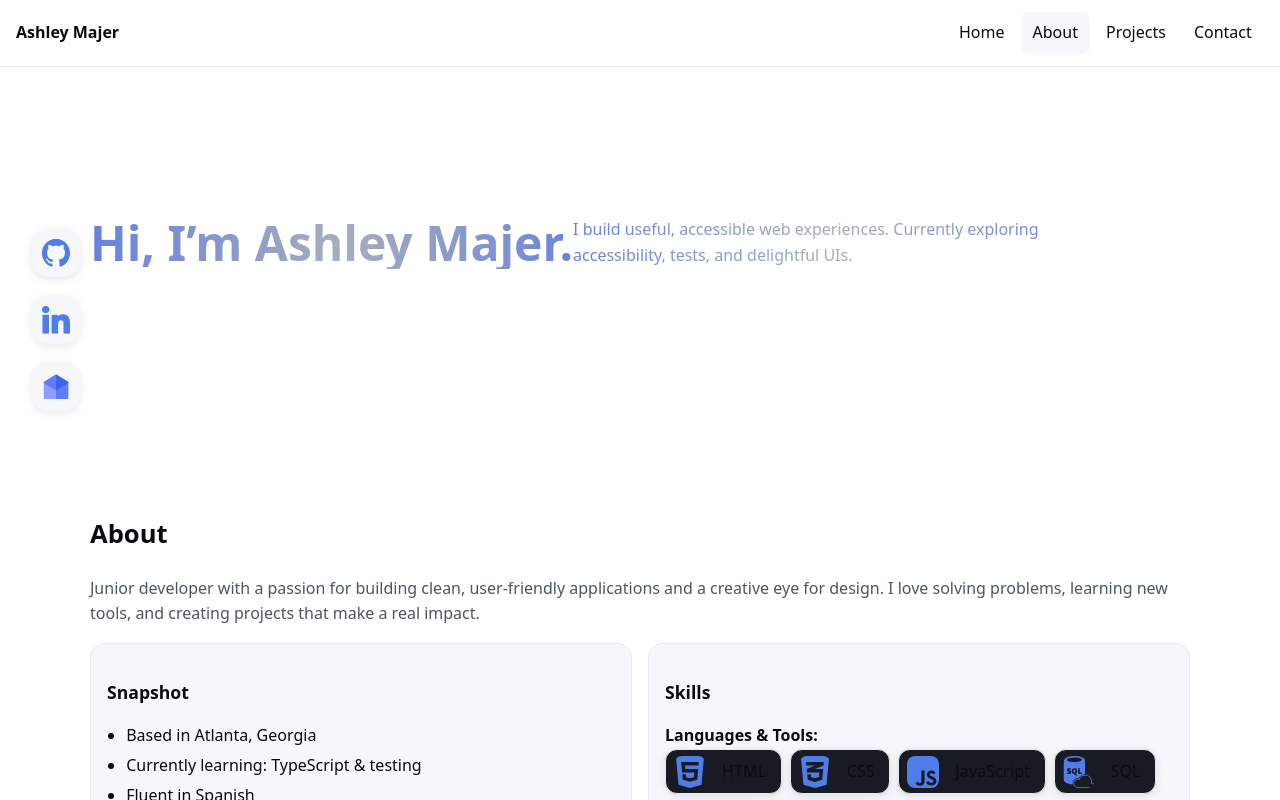
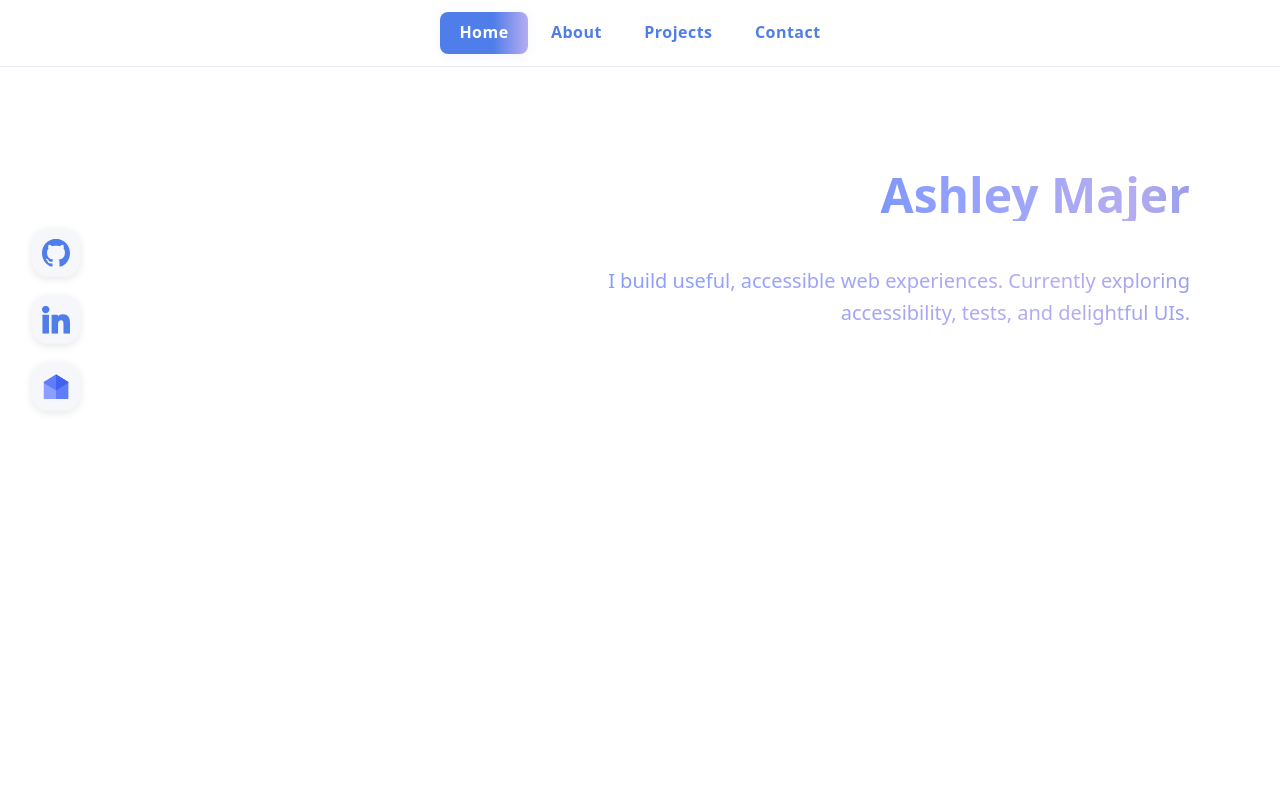
Before and after one commit to MajerAsh/AMajerWebsite, a React (Vite) app: page / in a window 1280 px wide. Shown: the top 800 px of the page. Built offline with nearby package versions, Linux system fonts and the light colour scheme.

Commit message:
animation and styling

```diff
--- a/src/App.jsx
+++ b/src/App.jsx
@@ -49,13 +49,7 @@ export default function App() {
     <div className="site">
       <header className="site__header" role="banner">
         <nav className="nav" aria-label="Primary">
-          <a
-            className="brand"
-            href="#home"
-            onClick={(e) => handleNavClick(e, "home")}
-          >
-            Ashley Majer
-          </a>
+          {/* Removed brand for centered nav */}
           <button
             className="nav__toggle"
             aria-controls="nav-menu"
@@ -64,7 +58,11 @@ export default function App() {
           >
             <span className="sr-only">Menu</span>☰
           </button>
-          <ul id="nav-menu" className="nav__list" data-collapsed={!menuOpen}>
+          <ul
+            id="nav-menu"
+            className="nav__list nav__list--centered"
+            data-collapsed={!menuOpen}
+          >
             <li>
               <a
                 href="#home"
--- a/src/pages/Home.jsx
+++ b/src/pages/Home.jsx
@@ -2,12 +2,13 @@ import React from "react";
 
 export default function Home() {
   return (
-    <section className="hero container">
-      <div className="hero__text">
-        <h1 className="h1 animated-text">
-          Hi, I’m <span className="underline">Ashley Majer</span>.
-        </h1>
-        <p className="lead animated-text">
+    <section className="hero container hero-full">
+      <div className="hero__text hero-animated">
+        <div className="hero-header-row">
+          <span className="h1 hero-hi animate-hi">Hi, I’m</span>
+          <span className="h1 hero-name animate-name">Ashley Majer</span>
+        </div>
+        <p className="lead hero-lead animate-lead">
           I build useful, accessible web experiences. Currently exploring
           accessibility, tests, and delightful UIs.
         </p>
--- a/src/styles.css
+++ b/src/styles.css
@@ -1,13 +1,77 @@
-/* ===== Animated Text for Home ===== */
-.animated-text {
-  display: inline-block;
-  background: linear-gradient(90deg, var(--accent), #a7adbb, var(--accent));
+/* ===== Hero Animated Header ===== */
+.hero-animated {
+  position: relative;
+  display: flex;
+  flex-direction: column;
+  align-items: flex-end;
+  min-height: 60vh;
+}
+.hero-header-row {
+  display: flex;
+  flex-direction: row;
+  gap: 1.2rem;
+  align-items: flex-start;
+  justify-content: flex-end;
+  width: 100%;
+  margin-bottom: 1.5rem;
+}
+.hero-hi {
+  opacity: 0;
+  transform: translateY(-80px) translateX(60vw);
+  animation: heroHiIn 1.1s 0.1s cubic-bezier(0.7, -0.2, 0.3, 1.2) forwards,
+    shine 2.5s linear infinite alternate;
   background-size: 200% auto;
   color: transparent;
   background-clip: text;
   -webkit-background-clip: text;
   -webkit-text-fill-color: transparent;
-  animation: shine 2.5s linear infinite alternate;
+}
+.hero-name {
+  opacity: 0;
+  transform: translateY(-80px) translateX(-60vw);
+  animation: heroNameIn 1.1s 0.3s cubic-bezier(0.7, -0.2, 0.3, 1.2) forwards,
+    shine 2.5s linear infinite alternate;
+  font-weight: 700;
+  background: linear-gradient(90deg, #4f7de9, #8c9eff, #b6adf0, #4f7de9);
+  background-size: 200% auto;
+  color: transparent;
+  background-clip: text;
+  -webkit-background-clip: text;
+  -webkit-text-fill-color: transparent;
+}
+.hero-lead {
+  opacity: 0;
+  transform: translateX(-60vw);
+  animation: heroLeadIn 1.1s 1.2s cubic-bezier(0.7, -0.2, 0.3, 1.2) forwards,
+    shine 2.5s linear infinite alternate;
+  font-size: 1.25rem;
+  max-width: 40ch;
+  text-align: right;
+  background: linear-gradient(90deg, #4f7de9, #8c9eff, #b6adf0, #4f7de9);
+  background-size: 200% auto;
+  color: transparent;
+  background-clip: text;
+  -webkit-background-clip: text;
+  -webkit-text-fill-color: transparent;
+}
+
+@keyframes heroHiIn {
+  to {
+    opacity: 1;
+    transform: translateY(0) translateX(0);
+  }
+}
+@keyframes heroNameIn {
+  to {
+    opacity: 1;
+    transform: translateY(0) translateX(0);
+  }
+}
+@keyframes heroLeadIn {
+  to {
+    opacity: 1;
+    transform: translateX(0);
+  }
 }
 
 @keyframes shine {
@@ -277,14 +341,15 @@ a:hover {
 .nav {
   display: flex;
   align-items: center;
-  justify-content: space-between;
+  justify-content: center;
   gap: 0.75rem;
   padding: 0.75rem 1rem;
 }
 
-.brand {
-  font-weight: 700;
-  color: var(--fg);
+/* Center nav list horizontally */
+.nav__list--centered {
+  justify-content: center;
+  width: 100%;
 }
 
 .nav__toggle {
@@ -318,14 +383,25 @@ a:hover {
 /* Link styling */
 .nav__list a {
   display: block;
-  padding: 0.5rem 0.75rem;
+  padding: 0.5rem 1.2rem;
   border-radius: 0.5rem;
-  color: var(--fg);
+  color: #4f7de9;
+  font-weight: 600;
+  letter-spacing: 0.03em;
   text-decoration: none;
+  transition: color 0.2s;
+}
+
+.nav__list a:hover,
+.nav__list a:focus-visible {
+  color: #8c9eff;
 }
 
 .nav__list a.active {
-  background: var(--card);
+  background: linear-gradient(90deg, #4f7de9 60%, #b6adf0 100%);
+  color: #fff !important;
+  box-shadow: 0 2px 12px 0 rgba(79, 125, 233, 0.08);
+  font-weight: 700;
 }
 
 /*.nav__list[data-collapsed="true"] {
@@ -418,9 +494,6 @@ a:hover {
   display: flex;
   flex-wrap: wrap;
   gap: 0.5rem;
-}
-.chip {
-  /* legacy chip style, not used for new badges */
 }
 
 .badge {
```
